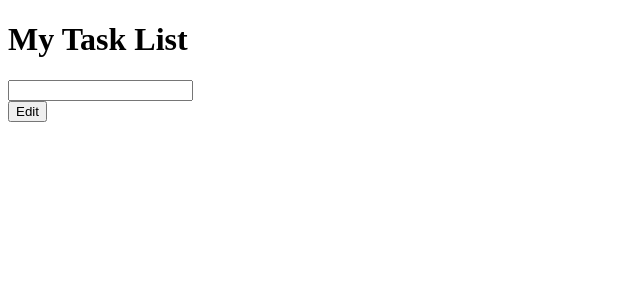
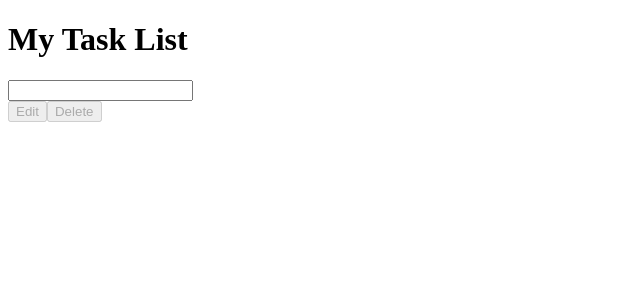
Before and after one commit to Annapurna119/Angular-Tasks, an Angular app in the folder TaskList/: page / in a window 1280 px wide. Shown: the top 300 px of the page, without its empty margins (0-640 px from the left). Built offline with nearby package versions, Linux system fonts and the light colour scheme.

Commit message:
final changes

```diff
--- a/TaskList/src/app/app.component.html
+++ b/TaskList/src/app/app.component.html
@@ -3,13 +3,12 @@
 
 <div>
   <ul
-    *ngFor="let i of taskList"> <input type="checkbox" [(ngModel)]="check">
+    *ngFor="let i of taskList"> <input #check type="checkbox" (click)="enableButton(check)">
     {{i}}
   </ul>
 
   <div>
-  <input type="button" ng-disabled= "!check.valid" value="Edit">
-
-
+  <input id="edi" type="button" value="Edit" disabled>
+  <input id="del" type="button" value="Delete" disabled>
+  </div>
 </div>
-</div>
--- a/TaskList/src/app/app.component.ts
+++ b/TaskList/src/app/app.component.ts
@@ -1,31 +1,29 @@
 import { Component} from '@angular/core';
-import { FormsModule } from '@angular/forms';
-
 @Component({
   selector: 'app-root',
   templateUrl: './app.component.html',
   styleUrls: ['./app.component.css']
 })
+
 export class AppComponent {
   title = 'TaskList';
-  check:boolean = true
-  test = ""
-
   taskList = [];
   onEnter(abc)
   {
     this.taskList.push(abc.value)
     abc.value = ''
+  }
 
-  }
   enableButton(check)
   {
     if(check.checked)
     {
-      this.test = "button enabled";
+      (document.getElementById('edi') as HTMLInputElement).disabled = false;
+      (document.getElementById('del') as HTMLInputElement).disabled = false;
     }
     else{
-    this.test = "button disabled";
+      (document.getElementById('edi') as HTMLInputElement).disabled = true;
+      (document.getElementById('del') as HTMLInputElement).disabled = true;
     }
   }
 }
```
Also changed, not shown: TaskList/TL1Capture.PNG (added), TaskList/TL2Capture.PNG (added).
